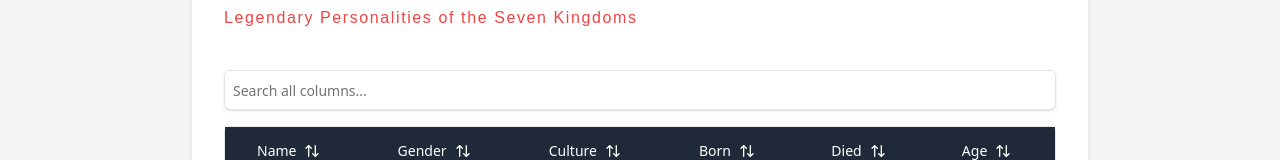
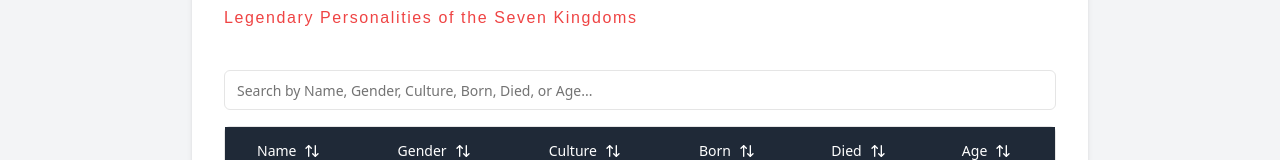
Before and after one commit to shyamenk/got-persona, a React (Create React App) app: page / in a window 1280 px wide. Shown: the part 295-455 px from the top of the page. Built offline with nearby package versions, Linux system fonts and the light colour scheme; no server answers.

Commit message:
added license

```diff
--- a/src/components/profile/DataTable.tsx
+++ b/src/components/profile/DataTable.tsx
@@ -1,6 +1,5 @@
 import {
   ColumnDef,
-  ColumnFiltersState,
   SortingState,
   flexRender,
   getCoreRowModel,
@@ -37,9 +36,9 @@
 }: DataTableProps<TData, TValue>) {
   const [sorting, setSorting] = React.useState<SortingState>([]);
   const [globalFilter, setGlobalFilter] = React.useState("");
-  const [columnFilters, setColumnFilters] = React.useState<ColumnFiltersState>(
-    []
-  );
+  // const [columnFilters, setColumnFilters] = React.useState<ColumnFiltersState>(
+  //   []
+  // );
   const table = useReactTable({
     data,
     columns,
@@ -48,12 +47,11 @@
     getPaginationRowModel: getPaginationRowModel(),
     onSortingChange: setSorting,
     getSortedRowModel: getSortedRowModel(),
-    onColumnFiltersChange: setColumnFilters,
+    // onColumnFiltersChange: setColumnFilters,
     getFilteredRowModel: getFilteredRowModel(),
     onGlobalFilterChange: setGlobalFilter,
     state: {
       sorting,
-      columnFilters,
       globalFilter,
     },
   });
@@ -68,16 +66,14 @@
     setCurrentPage(currentPage + 1);
   };
 
-  console.log(globalFilter);
-
   return (
     <>
       <div className="flex items-center py-4">
         <Input
           value={globalFilter ?? ""}
           onChange={(event) => setGlobalFilter(event.target.value)}
-          className="p-2 font-lg shadow border border-block"
-          placeholder="Search all columns..."
+          // className="p-2 font-lg shadow border border-block"
+          placeholder="Search by Name, Gender, Culture, Born, Died, or Age..."
         />
       </div>
       <div className="rounded-md border">
--- a/src/components/ui/input.tsx
+++ b/src/components/ui/input.tsx
@@ -10,7 +10,7 @@
       <input
         type={type}
         className={cn(
-          "flex h-10 w-full rounded-md border border-input bg-background px-3 py-2 text-sm ring-offset-background file:border-0 file:bg-transparent file:text-sm file:font-medium placeholder:text-muted-foreground focus-visible:outline-none focus-visible:ring-2 focus-visible:ring-ring focus-visible:ring-offset-2 disabled:cursor-not-allowed disabled:opacity-50",
+          "flex h-10 w-full rounded-md border border-input bg-background px-3 py-2 text-sm ring-offset-background file:border-0 file:bg-transparent file:text-sm file:font-medium placeholder:text-muted-foreground focus-visible:outline-none focus-visible:ring-2 focus-visible:ring-gray-500 focus-visible:ring-offset-1 disabled:cursor-not-allowed disabled:opacity-50",
           className
         )}
         ref={ref}
```
Also changed, not shown: 2 other files (tests, documents, lock files or other folders).
